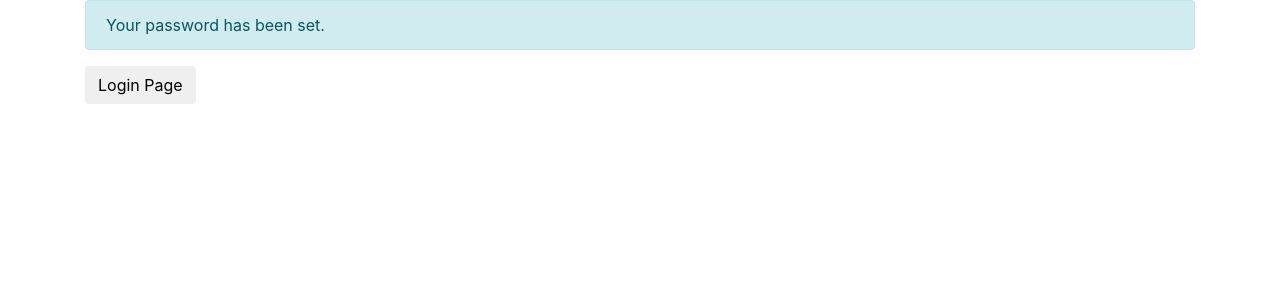
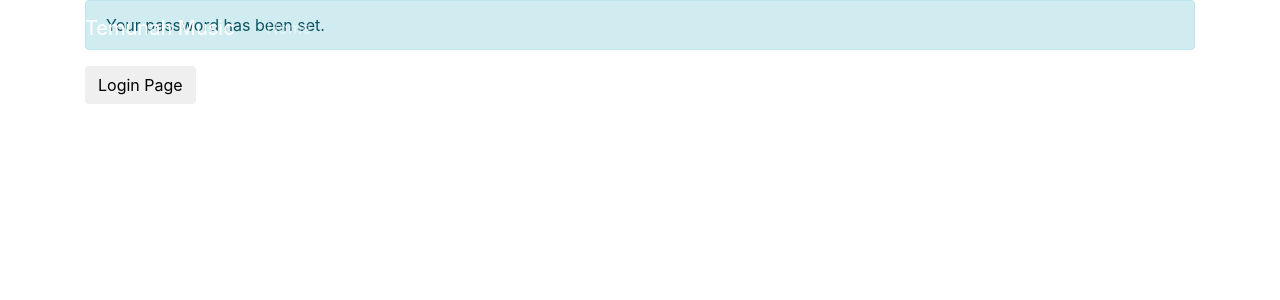
Before and after one commit to Ifegwu/music-app-api, a Django app: template app/app/registration/templates/password_reset_complete.html in a window 1280 px wide. Shown: the top 300 px of the page. Run offline with Django 3.2, Linux system fonts and the light colour scheme; the template is opened without the code that fills it, so the values that code supplies are empty; some libraries are stand-ins or nearby versions.

Commit message:
little modifications

```diff
--- a/app/app/registration/templates/base.html
+++ b/app/app/registration/templates/base.html
@@ -14,21 +14,21 @@
   </style>
 </head>
 <body>
-  <!-- <header class="site-header">
+  <header class="site-header">
     <nav class="navbar navbar-expand-md navbar-dark bg-steel fixed-top">
       <div class="container">
-        <a class="navbar-brand mr-4" href="#">Temunah Music</a>
+        <a class="navbar-brand mr-4" href="https://www.temunah.online">Temunah Music</a>
         <button class="navbar-toggler" type="button" data-toggle="collapse" data-target="#navbarToggle" aria-controls="navbarToggle" aria-expanded="false" aria-label="Toggle navigation">
         <span class="navbar-toggler-icon"></span>
         </button>
         <div class="collapse navbar-collapse" id="navbarToggle">
           <div class="navbar-nav mr-auto">
-            <a class="nav-item nav-link" href="#">Home</a>
+            <a class="nav-item nav-link" href="https://www.temunah.online">Home</a>
           </div>
         </div>
       </div>
     </nav>
-  </header> -->
+  </header>
   <div class="container mb-4">
     {% block content %}
     {% endblock %}
--- a/app/app/registration/templates/greetings.html
+++ b/app/app/registration/templates/greetings.html
@@ -32,7 +32,7 @@
         <div class="card-body">
             <p class="card-text text-center"><strong>{{ small_text_detail }}</strong></p>
             <p class="text-center">Congratulations! You are now a member.</p>
-            <a class="text-center verify-button" href=http://localhost:4000/auth>
+            <a class="text-center verify-button" href=https://www.temunah.online/auth>
                 <button type="button" class="btn">Login page</button>
             </a>
         </div>
--- a/app/app/registration/templates/password_reset_complete.html
+++ b/app/app/registration/templates/password_reset_complete.html
@@ -3,7 +3,7 @@
     <div class="alert alert-info">
         Your password has been set.
     </div>
-    <a class="text-center verify-button" href=http://localhost:4000/auth>
+    <a class="text-center verify-button" href=https://www.temunah.online/auth>
         <button type="button" class="btn">Login Page</button>
     </a>
 {% endblock content %}
```
